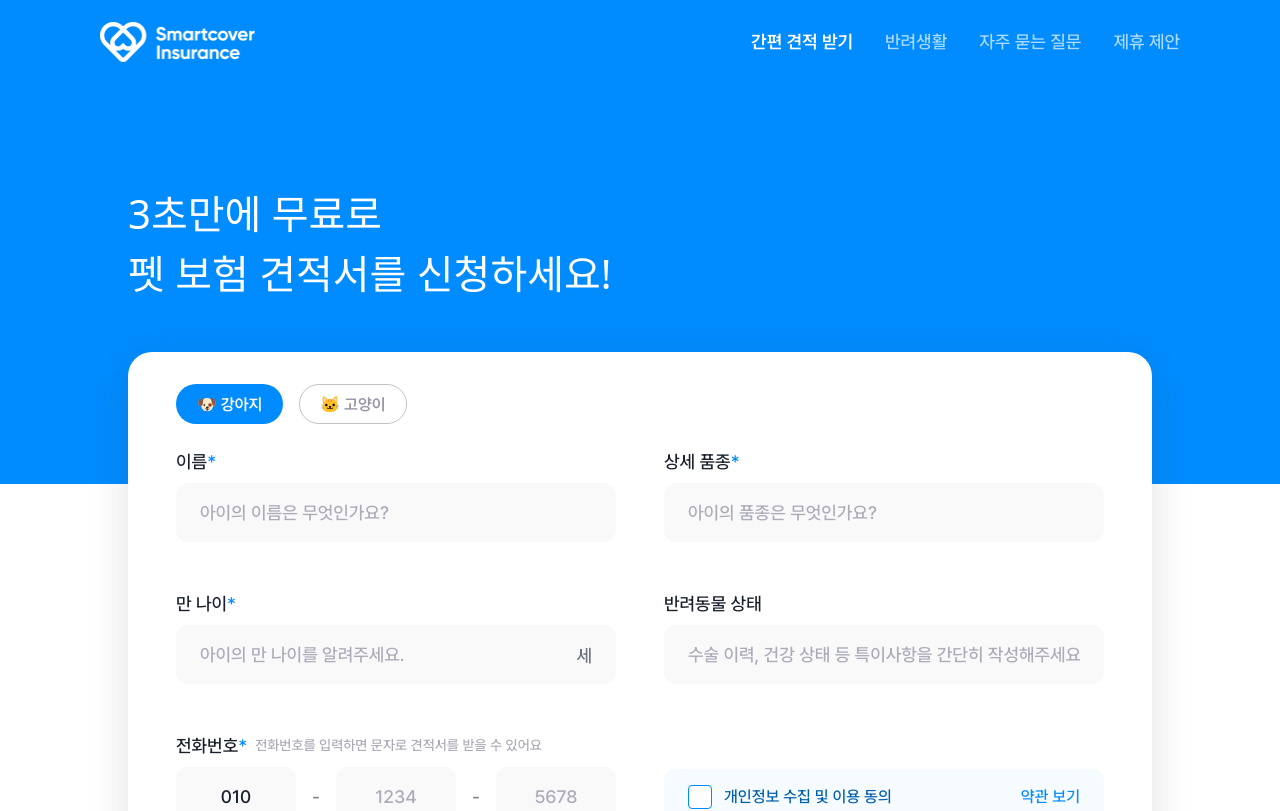
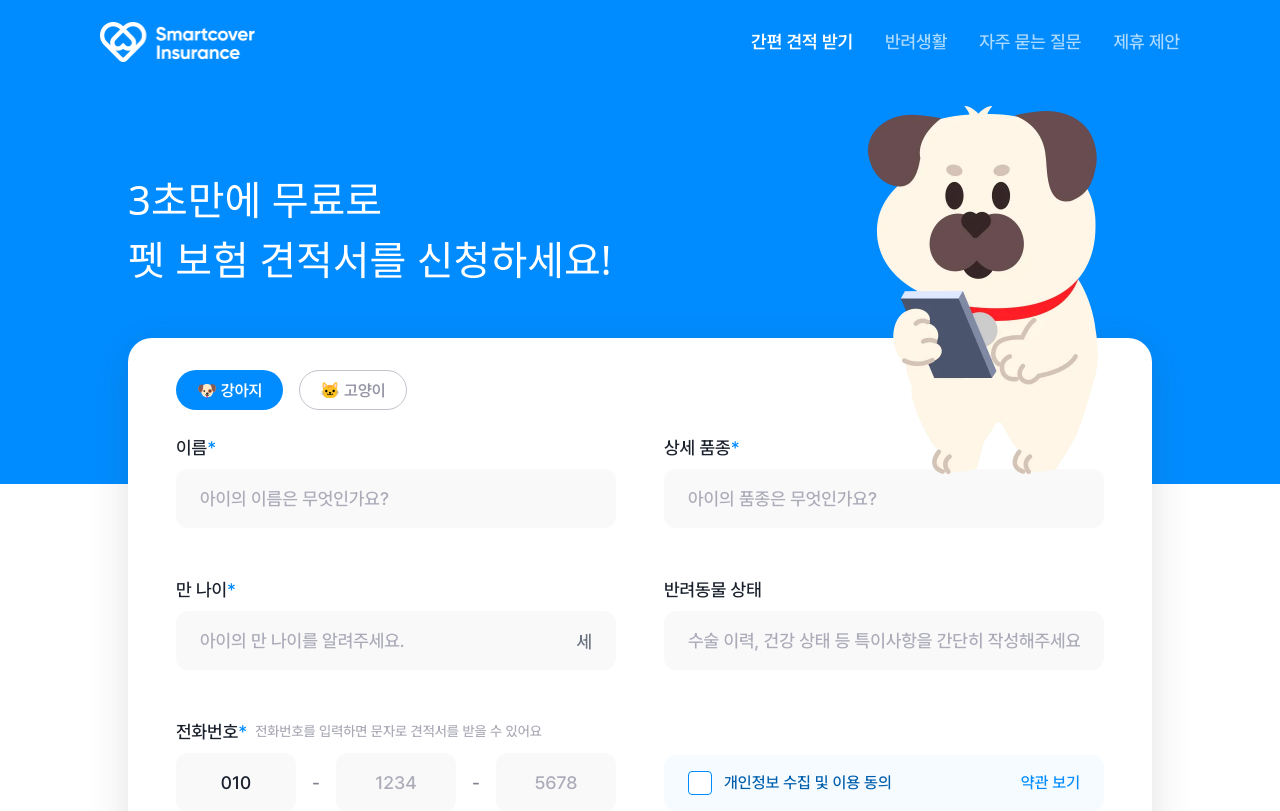
Before and after one commit to FITPET-A/FITPET_FE, a Next.js app: page / in a window 1280 px wide. Shown: the top 811 px of the page. Built offline with nearby package versions, Linux system fonts and the light colour scheme; a web font is replaced by a local one.

Commit message:
style:  마티 이미지

```diff
--- a/app/(main)/page.tsx
+++ b/app/(main)/page.tsx
@@ -1,11 +1,19 @@
+import Image from "next/image";
 import AnimalInfoFormBox from "./components/AnimalInfoFormBox";
 
 export default function Home() {
   return (
-    <div className="mt-[184px] flex flex-col px-7">
+    <div className="relative mt-[170px] flex flex-col px-7">
       <div className="font-paperlogy-heading text-[40px] text-white">
         3초만에 무료로 <br />펫 보험 견적서를 신청하세요!
       </div>
+      <Image
+        alt="marty"
+        className="absolute -top-16 right-[76px] z-0"
+        src="/assets/marty.webp"
+        width={236}
+        height={368}
+      />
       <AnimalInfoFormBox />
     </div>
   );
```
